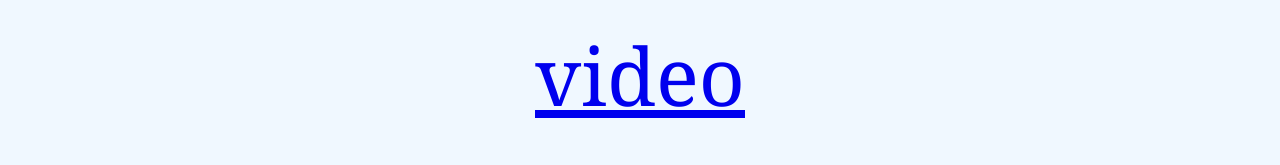
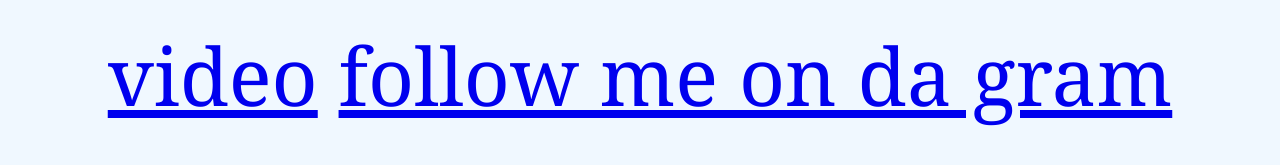
Before and after one commit to simongarb/Simon-s-repos, a plain HTML site: page index.html in a window 1280 px wide. Shown: the part 895-1060 px from the top of the page. Drawn offline with Linux system fonts and the light colour scheme.

Commit message:
Update index.html

```diff
--- a/index.html
+++ b/index.html
@@ -24,7 +24,7 @@
 
 
     <a href="https://cooperunion-my.sharepoint.com/:v:/g/personal/simon_garb_cooper_edu/EWXu_f-htM1In9tU2j0uaDUBOjyXZa0ERzeQV6zAG-2RGg?e=oYjchf">video</a>
-    <a href="https://www.instagram.com/simonelliottgarb/>follow me on da gram</a>
+    <a href="https://www.instagram.com/simonelliottgarb/">follow me on da gram</a>
     </p>
 
 
```
